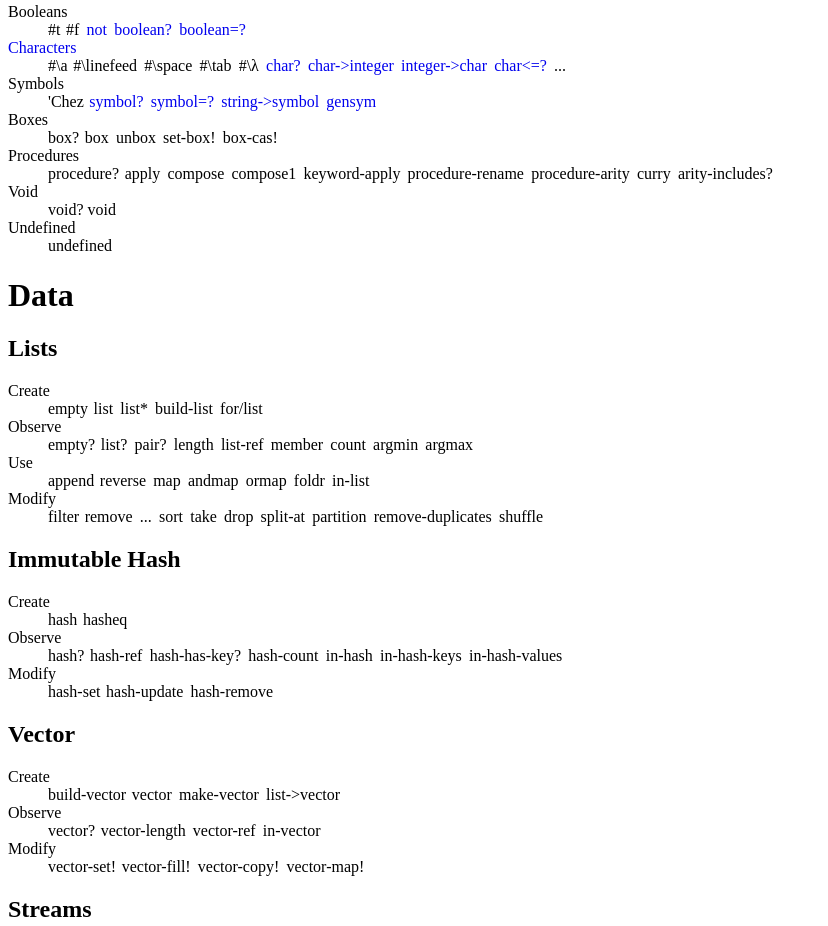
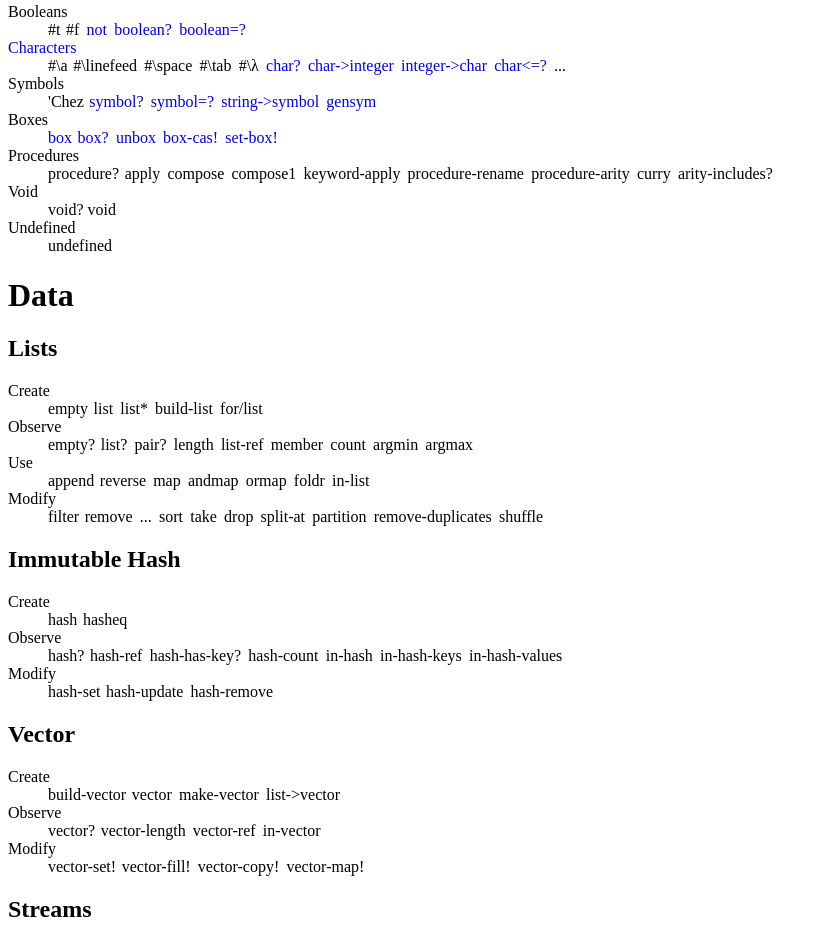
Before and after one commit to RhysU/r6rs-cheat, a plain HTML site: page index.html in a window 1280 px wide. Shown: the part 1236-2162 px from the top of the page, without its empty margins (0-828 px from the left). Drawn offline with Linux system fonts and the light colour scheme.

Commit message:
Chez boxes

```diff
--- a/index.html
+++ b/index.html
@@ -230,11 +230,11 @@
         <dd><a href="http://www.r6rs.org/final/html/r6rs/r6rs-Z-H-14.html#node_idx_652">string-&gt;symbol</a></dd>
         <dd><a href="https://cisco.github.io/ChezScheme/csug9.5/objects.html#./objects:s90">gensym</a></dd>
         <dt>Boxes</dt>
-        <dd>box?</dd>
-        <dd>box</dd>
-        <dd>unbox</dd>
-        <dd>set-box!</dd>
-        <dd>box-cas!</dd>
+        <dd><a href="https://cisco.github.io/ChezScheme/csug9.5/objects.html#./objects:s80">box</a></dd>
+        <dd><a href="https://cisco.github.io/ChezScheme/csug9.5/objects.html#./objects:s79">box?</a></dd>
+        <dd><a href="https://cisco.github.io/ChezScheme/csug9.5/objects.html#./objects:s81">unbox</a></dd>
+        <dd><a href="https://cisco.github.io/ChezScheme/csug9.5/objects.html#./objects:s83">box-cas!</a></dd>
+        <dd><a href="https://cisco.github.io/ChezScheme/csug9.5/objects.html#./objects:s82">set-box!</a></dd>
         <dt>Procedures</dt>
         <dd>procedure?</dd>
         <dd>apply</dd>
```
